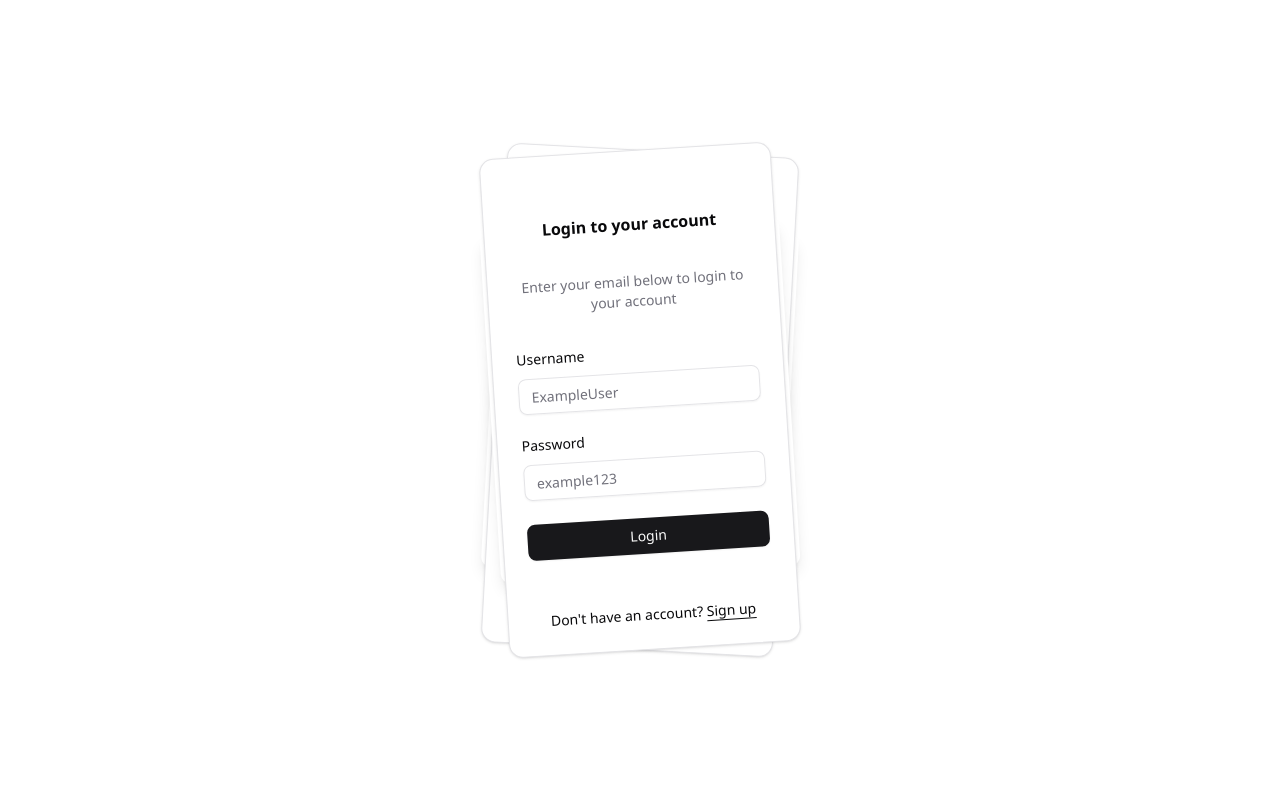
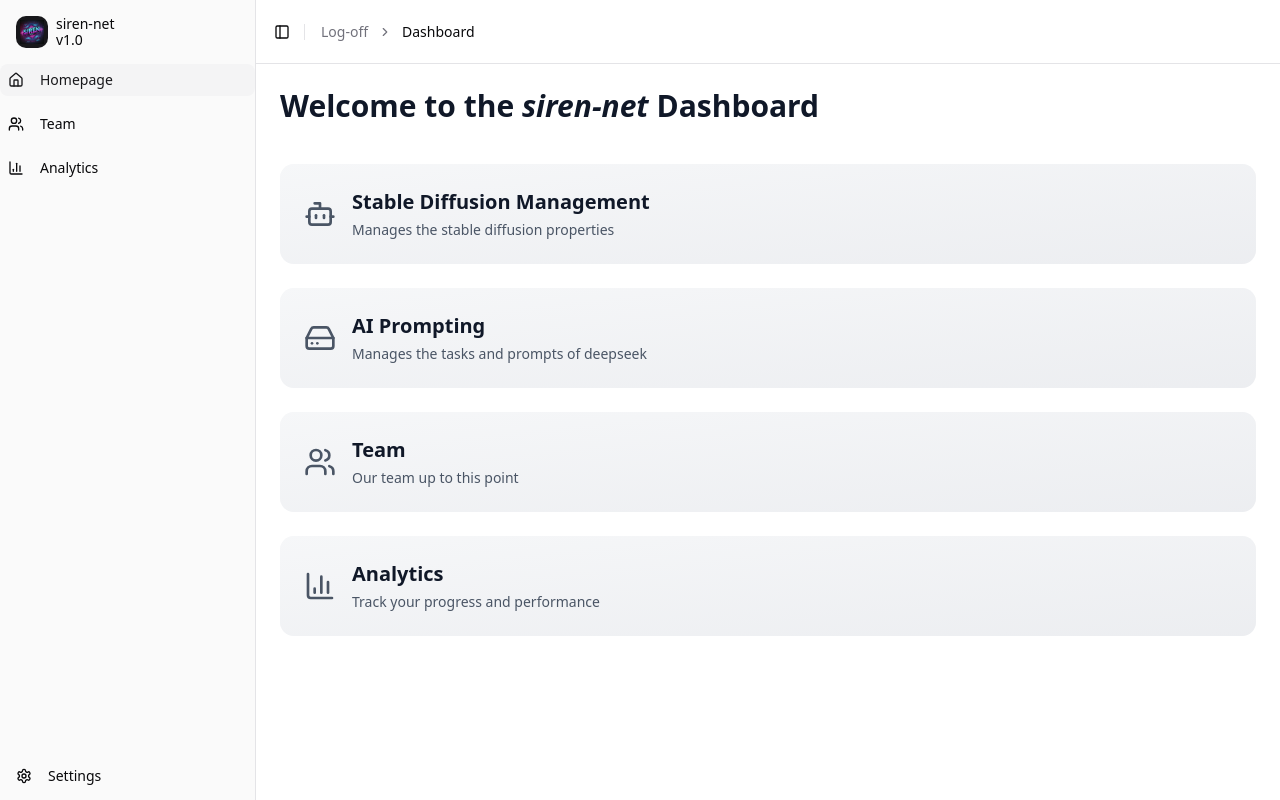
Before and after one commit to pireu2/siren-net, a React (Vite) app in the folder frontend/: page / in a window 1280 px wide. Built offline with nearby package versions, Linux system fonts and the light colour scheme.

Commit message:
added some extra ui stuff

```diff
--- a/frontend/src/components/App.jsx
+++ b/frontend/src/components/App.jsx
@@ -3,12 +3,14 @@ import { BrowserRouter, Route, Routes } from 'react-router-dom';
 import { LoginForm } from './login-form.jsx';
 import Register from './Register.jsx';
 import AuthShuffle from './AuthSwitcher.jsx';
+import Dashboard from './dashboard/Dashboard.jsx'
 
 function App() {
   return (
     <BrowserRouter>
       <Routes>
-        <Route path="/" element={<AuthShuffle />} />
+        {/* <Route path="/" element={<AuthShuffle />} /> */}
+        <Route path="/" element={<Dashboard />} />
         <Route path="/register" element={<Register />} />
       </Routes>
     </BrowserRouter>
--- /dev/null
+++ b/frontend/src/components/dashboard/Dashboard.jsx
@@ -0,0 +1,53 @@
+import { AppSidebar } from "@/components/dashboard/app-sidebar"
+import {
+  Breadcrumb,
+  BreadcrumbItem,
+  BreadcrumbLink,
+  BreadcrumbList,
+  BreadcrumbPage,
+  BreadcrumbSeparator,
+} from "@/components/ui/breadcrumb"
+import { Separator } from "@/components/ui/separator"
+import {
+  SidebarInset,
+  SidebarProvider,
+  SidebarTrigger,
+} from "@/components/ui/sidebar"
+import TitleCard from "./TitleCards"
+import { dashboardSections } from "./TitleCards"
+
+export default function Dashboard() {
+  return (
+    (<SidebarProvider>
+      <AppSidebar />
+      <SidebarInset>
+        <header className="flex h-16 shrink-0 items-center gap-2 border-b px-4">
+          <SidebarTrigger className="-ml-1" />
+          <Separator orientation="vertical" className="mr-2 data-[orientation=vertical]:h-4" />
+          <Breadcrumb>
+            <BreadcrumbList>
+              <BreadcrumbItem className="hidden md:block">
+                <BreadcrumbLink href="#">
+                  Log-off
+                </BreadcrumbLink>
+              </BreadcrumbItem>
+              <BreadcrumbSeparator className="hidden md:block" />
+              <BreadcrumbItem>
+                <BreadcrumbPage>Dashboard</BreadcrumbPage>
+              </BreadcrumbItem>
+            </BreadcrumbList>
+          </Breadcrumb>
+        </header>
+
+        <div className="flex flex-1 flex-col gap-6 p-6 bg-white text-gray-900">
+          <h1 className="text-3xl font-bold mb-4">Welcome to the <i>siren-net</i> Dashboard</h1>
+          <div className="grid gap-6 md:grid-cols-1">
+            {dashboardSections.map((section) => (
+              <TitleCard key={section.id} {...section} />
+            ))}
+          </div>
+        </div>
+      </SidebarInset>
+    </SidebarProvider>)
+  );
+}
--- /dev/null
+++ b/frontend/src/components/dashboard/TitleCards.jsx
@@ -0,0 +1,52 @@
+import {Bot, HardDrive, Users, BarChart3 } from "lucide-react"
+
+export const dashboardSections = [
+  {
+    title: "Stable Diffusion Management",
+    description: "Manages the stable diffusion properties",
+    icon: Bot,
+    href: "/todo",
+    id: 0
+  },
+  {
+    title: "AI Prompting",
+    description: "Manages the tasks and prompts of deepseek",
+    icon: HardDrive,
+    href: "/todo",
+    id: 1
+  },
+  ,
+  {
+    title: "Team",
+    description: "Our team up to this point",
+    icon: Users,
+    href: "/team",
+    id: 2
+  },
+  {
+    title: "Analytics",
+    description: "Track your progress and performance",
+    icon: BarChart3,
+    href: "/analytics",
+    id: 3
+  },
+]
+
+export default function TitleCard({ title, description, icon: Icon, href }) {
+  return (
+    <a
+      href={href}
+      className="group relative overflow-hidden rounded-xl bg-gray-100 p-6 transition-all duration-300 hover:bg-gray-200 hover:shadow-lg focus:outline-none focus:ring-2 focus:ring-gray-400"
+    >
+      <div className="absolute inset-0 bg-gradient-to-br from-gray-50 to-gray-200 opacity-50 transition-opacity group-hover:opacity-70" />
+      <div className="relative z-10 flex items-center space-x-4">
+        <Icon className="h-8 w-8 text-gray-600" />
+        <div>
+          <h3 className="text-xl font-semibold text-gray-900 mb-1">{title}</h3>
+          <p className="text-sm text-gray-600">{description}</p>
+        </div>
+      </div>
+      <div className="absolute inset-0 backdrop-blur-[2px] opacity-0 transition-opacity group-hover:opacity-100" />
+    </a>
+  )
+}
--- /dev/null
+++ b/frontend/src/components/dashboard/app-sidebar.jsx
@@ -0,0 +1,97 @@
+"use client"
+import * as React from "react"
+import {BarChart3, Home, Settings, Users  } from "lucide-react"
+import { useState } from "react"
+
+import { SearchForm } from "@/components/dashboard/search-form"
+import {
+} from "@/components/ui/collapsible"
+import {
+  Sidebar,
+  SidebarContent,
+  SidebarFooter,
+  SidebarHeader,
+  SidebarMenu,
+  SidebarMenuButton,
+  SidebarMenuItem,
+} from "@/components/ui/sidebar"
+
+const data = {
+  navMain: [
+    {
+      title: "Homepage",
+      url: "#",
+      icon: Home,
+    },
+    {
+      title: "Team",
+      url: "#",
+      icon: Users,
+    },
+    {
+      title: "Analytics",
+      url: "#",
+      icon: BarChart3,
+    },
+  ],
+}
+
+export function AppSidebar({...props}) {
+  const [activeSection, setActiveSection] = useState(data.navMain[0].title)
+
+
+  return (
+    (<Sidebar {...props}>
+      <SidebarHeader>
+        <SidebarMenu>
+          <SidebarMenuItem>
+            <SidebarMenuButton
+              size="lg"
+              asChild>
+              <a href="#">
+                <div
+                  className="bg-sidebar-primary text-sidebar-primary-foreground flex aspect-square size-8 items-center justify-center rounded-lg">
+                  <img src="src\images\sirennet.webp" alt="Siren Net" className="size-6" />
+                </div>
+                <div className="flex flex-col gap-0.5 leading-none">
+                  <span className="font-medium">siren-net</span>
+                  <span className="">v1.0</span>
+                </div>
+              </a>
+            </SidebarMenuButton>
+          </SidebarMenuItem>
+        </SidebarMenu>
+        <SearchForm />
+      </SidebarHeader>
+      <SidebarContent>
+        <SidebarMenu className="space-y-2">
+          {data.navMain.map((item) => (
+            <SidebarMenuItem key={item.title}>
+              <SidebarMenuButton
+                asChild
+                isActive={activeSection === item.title}
+                onClick={() => setActiveSection(item.title)}>
+                <a href={item.url}> {/* Aici se va pune Link penttru routing! */}
+                  <item.icon className="mr-2 h-4 w-4" />
+                  <span>{item.title}</span>
+                </a>
+              </SidebarMenuButton>
+            </SidebarMenuItem>
+          ))}
+        </SidebarMenu>
+      </SidebarContent>
+      <SidebarFooter>
+        <SidebarMenu>
+          <SidebarMenuItem>
+            <SidebarMenuButton asChild>
+              <a href="#">
+                <Settings className="mr-2 h-4 w-4" />
+                <span>Settings</span>
+              </a>
+            </SidebarMenuButton>
+          </SidebarMenuItem>
+        </SidebarMenu>
+      </SidebarFooter>
+    </Sidebar>)
+  );
+}
--- /dev/null
+++ b/frontend/src/components/dashboard/search-form.jsx
@@ -0,0 +1,29 @@
+import { Search } from "lucide-react"
+
+import { Label } from "@/components/ui/label"
+import {
+  SidebarGroup,
+  SidebarGroupContent,
+  SidebarInput,
+} from "@/components/ui/sidebar"
+
+export function SearchForm({
+  ...props
+}) {
+  return (
+    // aici am comentat pentru ca nu vreau searchbar, da nici sa distrug asta, idk il las asa
+    // (<form {...props}>
+    //   <SidebarGroup className="py-0">
+    //     <SidebarGroupContent className="relative">
+    //       <Label htmlFor="search" className="sr-only">
+    //         Search
+    //       </Label>
+    //       <SidebarInput id="search" placeholder="Search the docs..." className="pl-8" />
+    //       <Search
+    //         className="pointer-events-none absolute top-1/2 left-2 size-4 -translate-y-1/2 opacity-50 select-none" />
+    //     </SidebarGroupContent>
+    //   </SidebarGroup>
+    // </form>)
+    <></>
+  );
+}
```
Also changed, not shown: frontend/src/images/sirennet.webp (added), 1 other file (tests, documents, lock files or other folders).
